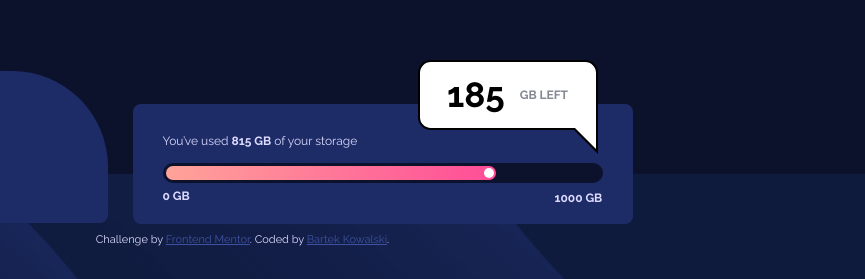
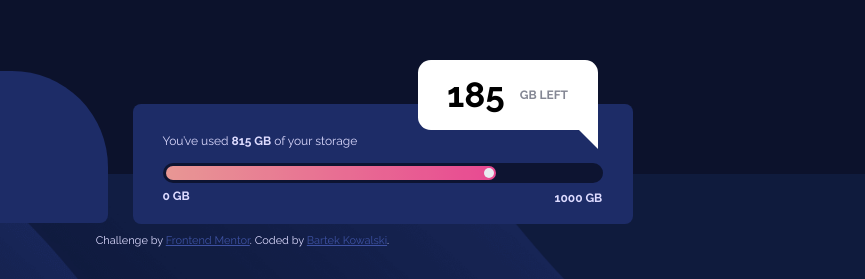
Before and after one commit to barteksystemy/fylo-data-storage-component, a plain HTML site: page index.html in a window 1280 px wide. Shown: the part 253-532 px from the top of the page, 415-1280 px from the left. Drawn offline with Linux system fonts and the light colour scheme.

Commit message:
change cloud border

```diff
--- a/index.html
+++ b/index.html
@@ -44,9 +44,7 @@
           <div class="text5">185</div>
           <div class="text6">GB LEFT</div>
         </div>
-        <div class="triangle-background"></div>
         <div class="triangle-topright"></div>
-        <div class="white-square"></div>
         <div class="attribution">
           Challenge by
           <a href="https://www.frontendmentor.io?ref=challenge" target="_blank"
--- a/styles.css
+++ b/styles.css
@@ -24,7 +24,7 @@ body {
 .attribution {
   font-size: 11px;
   text-align: center;
-  margin-top: 105px;
+  margin-top: 85px;
   margin-left: -280px;
 }
 .attribution a {
@@ -127,6 +127,7 @@ body {
   display: flex;
   justify-content: center;
   align-items: center;
+  opacity: 90%;
 }
 
 .gradient {
@@ -168,7 +169,6 @@ body {
   background-color: white;
   margin-left: 255px;
   border-radius: 0.8rem;
-  border: 2px solid black;
   margin-top: -145px;
   display: flex;
   justify-content: center;
@@ -180,26 +180,10 @@ body {
   height: 0;
   border-top: 31px solid white;
   border-left: 31px solid transparent;
-  margin-left: 402px;
-  margin-top: -36px;
+  margin-left: 404px;
+  margin-top: -12px;
 }
 
-.triangle-background {
-  width: 0;
-  height: 0;
-  border-top: 35px solid black;
-  border-left: 35px solid transparent;
-  margin-left: 400px;
-  margin-top: -11px;
-}
-
-.white-square {
-  width: 20px;
-  height: 20px;
-  background-color: white;
-  margin-left: 400px;
-  margin-top: -41px;
-}
 
 .text5 {
   font-size: 35px;
```
Also changed, not shown: screenshot.jpg.
